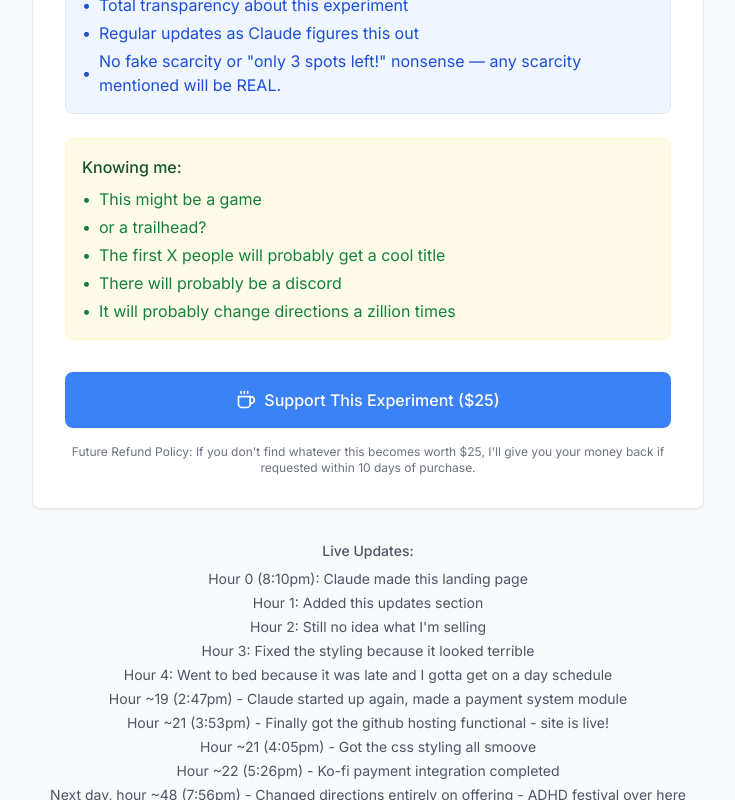
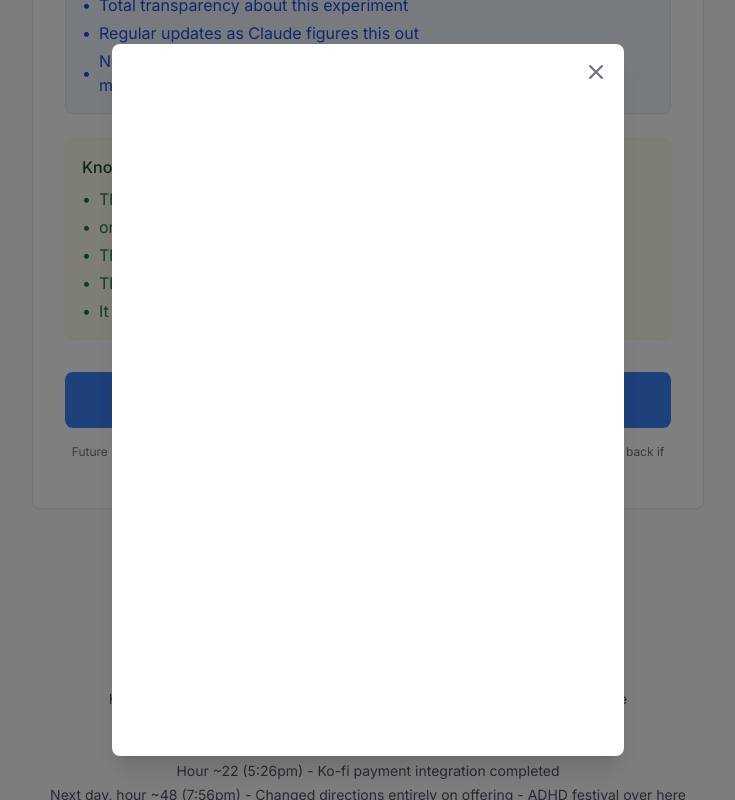
Before and after one commit to fractaloutlook/FO, a React (Vite) app: page / in a window 1280 px wide. Both pictures are taken after a click on the button "Support This Experiment ($25)". Shown: the part 831-1631 px from the top of the page, without its empty margins (272-1007 px from the left). Built offline with nearby package versions, Linux system fonts and the light colour scheme.

Commit message:
landing copy change and kofi button fix(?5

```diff
--- a/src/components/KofiButton.jsx
+++ b/src/components/KofiButton.jsx
@@ -1,81 +1,80 @@
-import React, { useEffect, useState } from 'react';
-import { Coffee } from 'lucide-react';
+import React, { useState } from 'react';
+import { Coffee, X } from 'lucide-react';
 
 const KofiButton = () => {
-  // Track whether the widget is ready
-  const [isInitialized, setIsInitialized] = useState(false);
+  const [isModalOpen, setIsModalOpen] = useState(false);
 
-  useEffect(() => {
-    // Store the widget configuration so it's accessible in the global scope
-    window.kofiConfig = {
-      'type': 'popup-modal',
-      'modal.text': 'Support This Experiment ($25)',
-      'modal.background-color': '#ffffff',
-      'modal.text-color': '#323842'
+  // Helper function to construct the Ko-fi iframe URL with our parameters
+  const getKofiUrl = () => {
+    const baseUrl = 'https://ko-fi.com/timschei';
+    const params = new URLSearchParams({
+      'hidefeed': 'true',
+      'widget': 'true',
+      'embed': 'true',
+      'donation_amount': '25',
+      'title': 'Support This Experiment'
+    });
+    return `${baseUrl}/?${params.toString()}`;
   };
 
-    // Only load if we haven't already
-    if (!document.querySelector('script[src*="overlay-widget.js"]')) {
-      const script = document.createElement('script');
-      script.src = 'https://storage.ko-fi.com/cdn/scripts/overlay-widget.js';
-      script.async = true;
-
-      script.onload = () => {
-        // Wait a brief moment for the widget to be ready
-        setTimeout(() => {
-          if (window.kofiWidgetOverlay) {
-            // Initialize without any floating button
-            window.kofiWidgetOverlay.draw('timschei', {
-              ...window.kofiConfig,
-              'floating-chat.visible': false
-            });
-            setIsInitialized(true);
-          }
-        }, 100);
+  const handleButtonClick = (e) => {
+    e.preventDefault();
+    setIsModalOpen(true);
+    // Prevent scrolling when modal is open
+    document.body.style.overflow = 'hidden';
   };
 
-      document.body.appendChild(script);
-    }
-
-    // Cleanup
-    return () => {
-      delete window.kofiConfig;
-      setIsInitialized(false);
-    };
-  }, []);
-
-  const handleClick = (e) => {
-    e.preventDefault();
-
-    // If not initialized, try to initialize now
-    if (!isInitialized && window.kofiWidgetOverlay) {
-      window.kofiWidgetOverlay.draw('timschei', window.kofiConfig);
-      setIsInitialized(true);
-    }
-
-    // Show the donation interface
-    if (window.kofiWidgetOverlay) {
-      // Delay slightly to ensure modal is ready
-      setTimeout(() => {
-        try {
-          window.kofiWidgetOverlay.showModal();
-        } catch (error) {
-          // If showModal fails, try to reinitialize and show
-          window.kofiWidgetOverlay.draw('timschei', window.kofiConfig);
-          setTimeout(() => window.kofiWidgetOverlay.showModal(), 50);
-        }
-      }, 50);
-    }
+  const closeModal = () => {
+    setIsModalOpen(false);
+    // Restore scrolling
+    document.body.style.overflow = 'unset';
   };
 
   return (
+    <>
+      {/* Main button */}
       <button
-      onClick={handleClick}
+        onClick={handleButtonClick}
         className="w-full bg-blue-500 hover:bg-blue-600 text-white py-4 px-6 rounded-lg font-medium flex items-center justify-center gap-2 transition-colors"
       >
         <Coffee size={20} />
         <span>Support This Experiment ($25)</span>
       </button>
+
+      {/* Modal overlay */}
+      {isModalOpen && (
+        <div className="fixed inset-0 z-50 flex items-center justify-center">
+          {/* Dark background overlay */}
+          <div
+            className="absolute inset-0 bg-black bg-opacity-50"
+            onClick={closeModal}
+          />
+
+          {/* Modal content */}
+          <div className="relative bg-white rounded-lg shadow-xl w-full max-w-lg mx-4">
+            {/* Close button */}
+            <button
+              onClick={closeModal}
+              className="absolute top-4 right-4 text-gray-500 hover:text-gray-700"
+            >
+              <X size={24} />
+            </button>
+
+            {/* Ko-fi iframe */}
+            <div className="p-4">
+              <iframe
+                id="kofiframe"
+                src={getKofiUrl()}
+                className="w-full h-[680px]"
+                style={{ border: 'none' }}
+                title="Support This Experiment"
+                loading="lazy"
+              />
+            </div>
+          </div>
+        </div>
+      )}
+    </>
   );
 };
 
```
Lines whose indentation alone changed are shown as unchanged.
